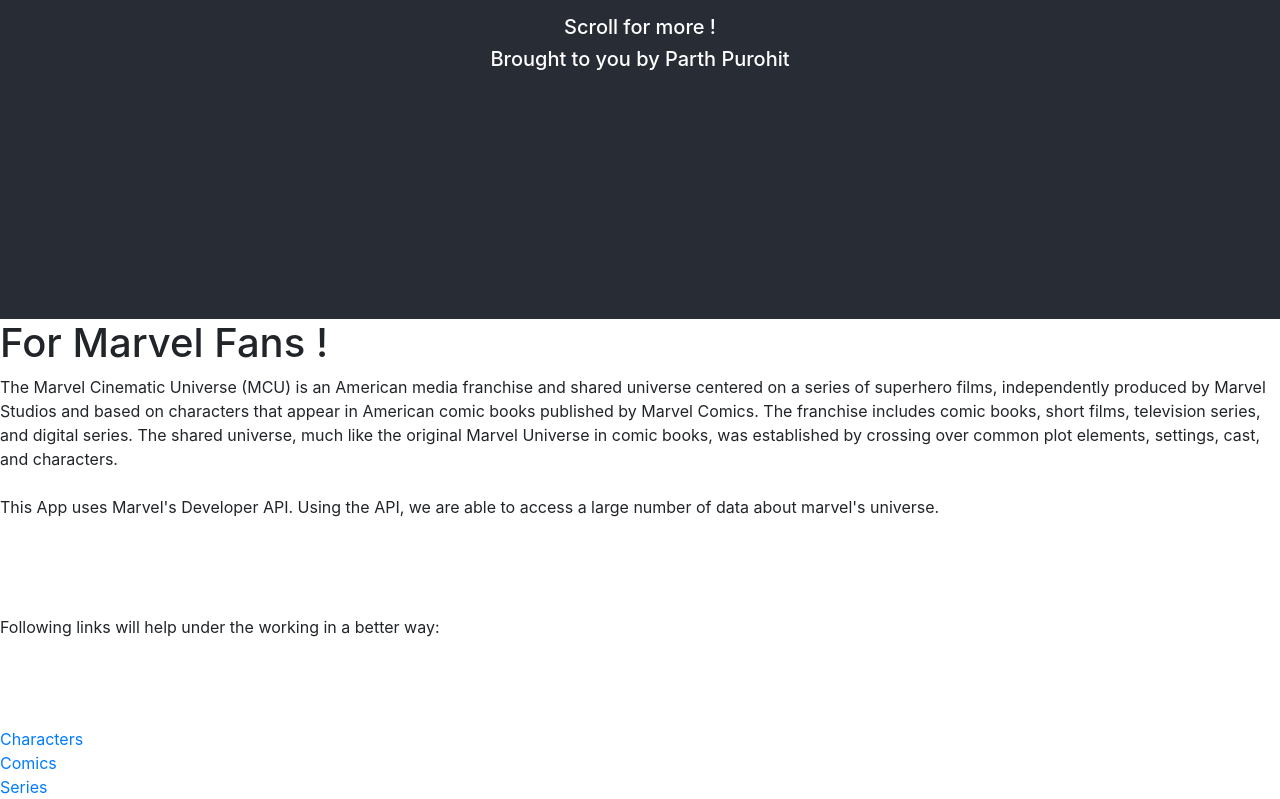
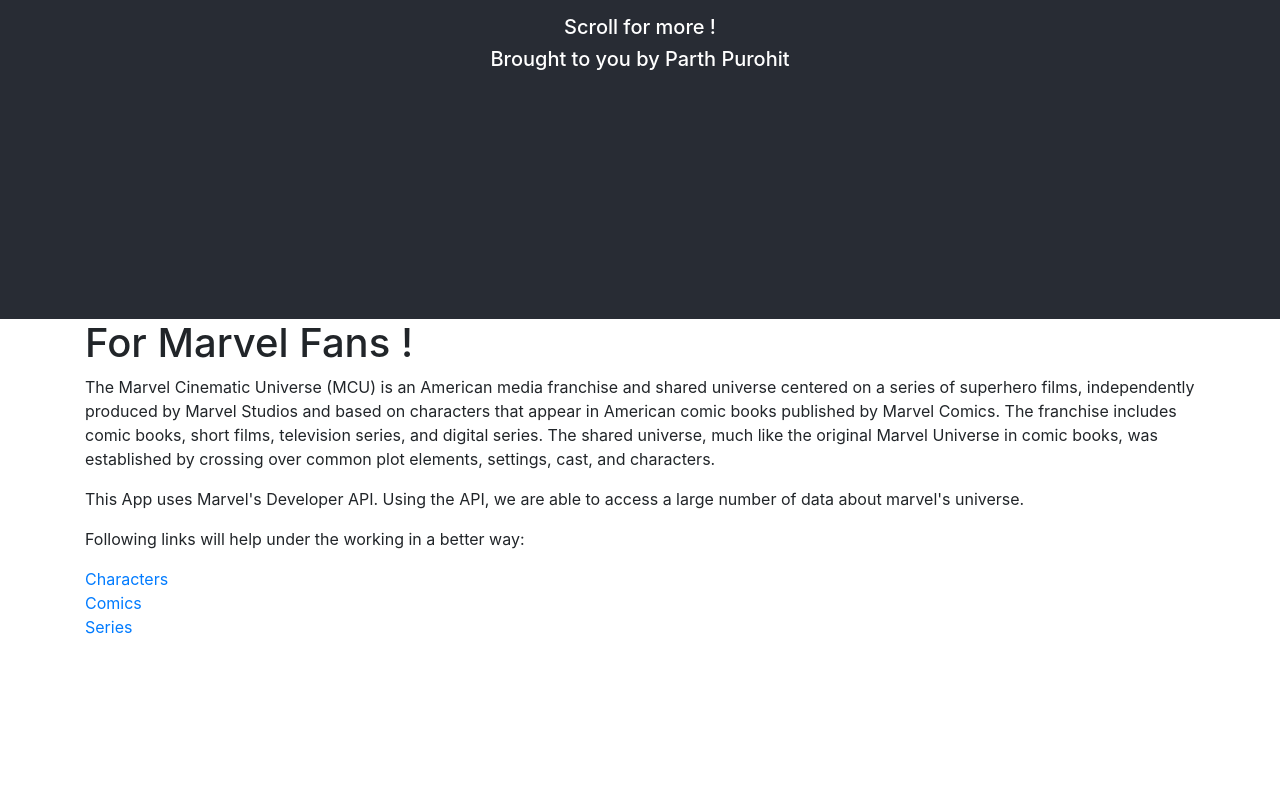
Before and after one commit to hrithiknaha/parth-marvel, a React (Create React App) app: page / in a window 1280 px wide. Shown: the part 481-1280 px from the top of the page. After the commit the page ends 1120 px from the top, so only its background shows below. Built offline with nearby package versions, Linux system fonts and the light colour scheme.

Commit message:
add home styles part 2

```diff
--- a/src/components/index.js
+++ b/src/components/index.js
@@ -22,9 +22,9 @@
 					<h5>Scroll for more !</h5>
 					<h5> Brought to you by Parth Purohit</h5>
 				</header>
-				<div className="App-body">
-					<h1 className="center1">For Marvel Fans !</h1>
-					<p className="center1">
+				<div className="container home">
+					<h1 className="home-text">For Marvel Fans !</h1>
+					<p className="home-subtext">
 						The Marvel Cinematic Universe (MCU) is an American media franchise
 						and shared universe centered on a series of superhero films,
 						independently produced by Marvel Studios and based on characters
@@ -33,19 +33,14 @@
 						digital series. The shared universe, much like the original Marvel
 						Universe in comic books, was established by crossing over common
 						plot elements, settings, cast, and characters.
-						<br />
-						<br />
+					</p>
+					<p>
 						This App uses Marvel's Developer API. Using the API, we are able to
-						access a large number of data about marvel's universe.
-						<br /> <br />
-						<br />
-						<br />
-						<br />
-						Following links will help under the working in a better way:
+						access a large number of data about marvel's universe.{" "}
 					</p>
-					<br />
-					<br />
-					<br />
+					<p>Following links will help under the working in a better way:</p>
+
+					<div className="home-links">
 						<Link className="marvelLink" to="/characters/page/0">
 							Characters
 						</Link>
@@ -59,6 +54,7 @@
 						</Link>
 					</div>
 				</div>
+			</div>
 		);
 	}
 }
```
Lines whose indentation alone changed are shown as unchanged.
